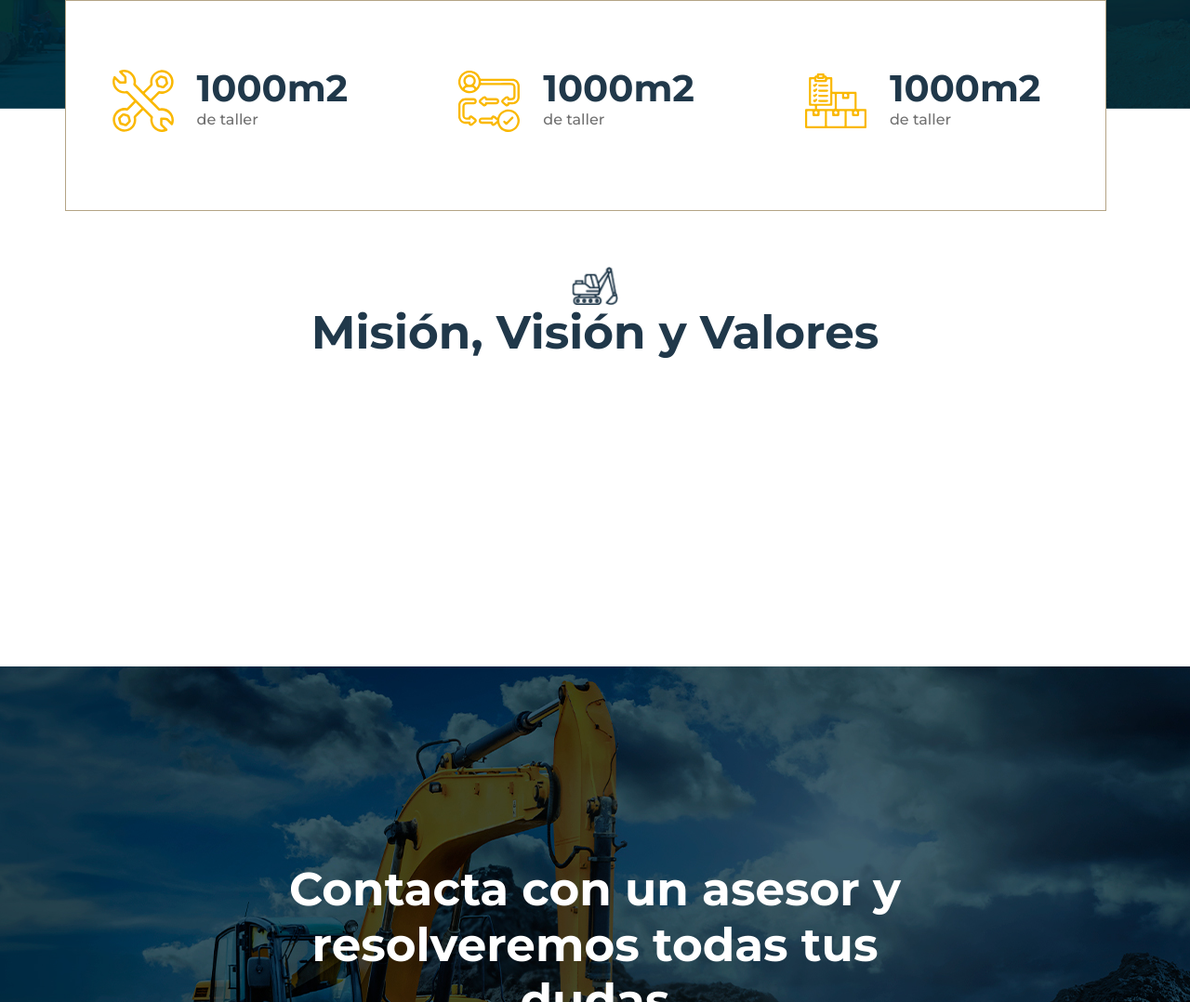
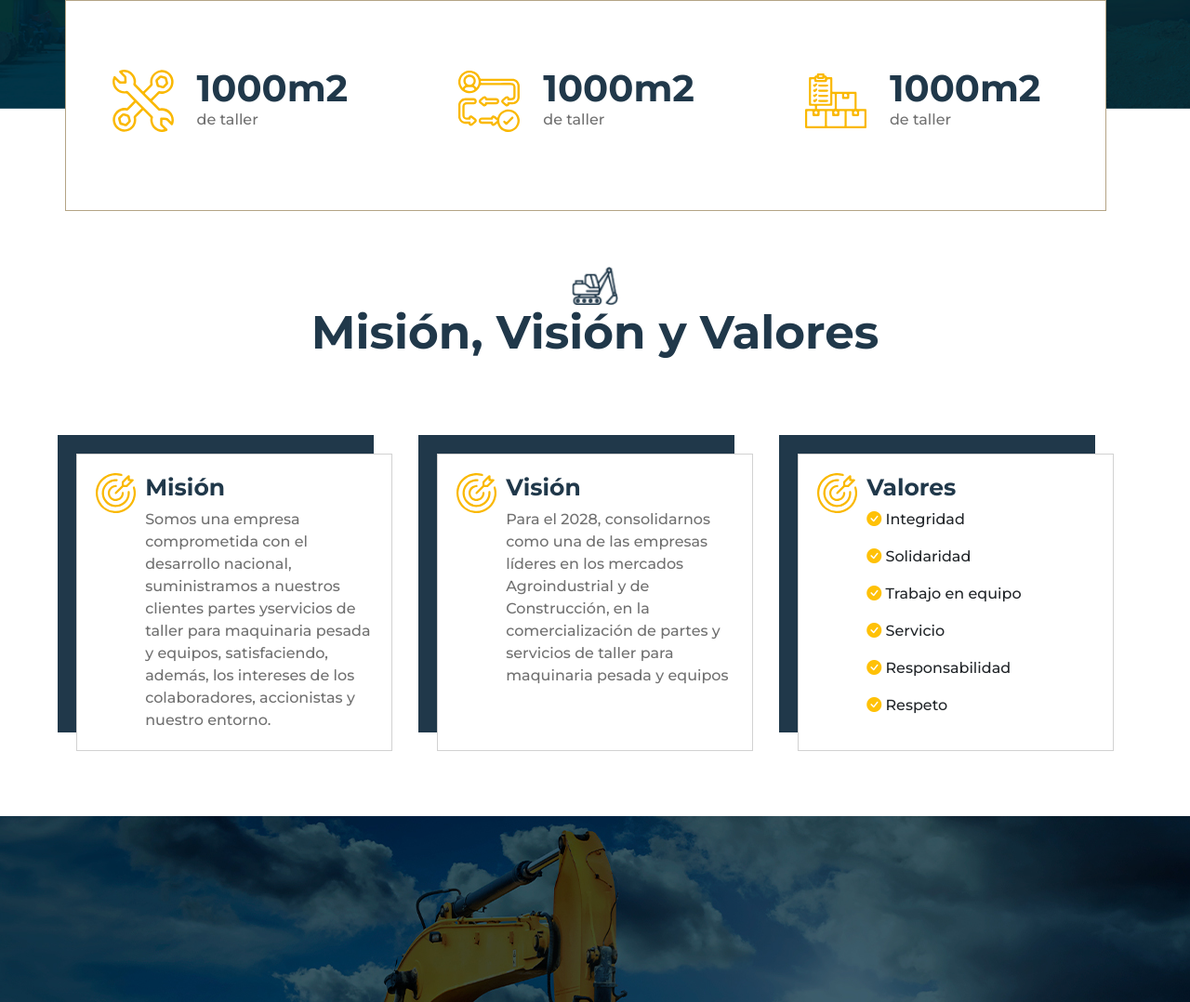
Before and after one commit to EdgarLopez95/granTornillo, a website: page pages/nosotros.html in a window 1280 px wide. Shown: the part 2573-3651 px from the top of the page at 93% size. Drawn offline with nearby package versions, Linux system fonts and the light colour scheme; files whose address does not match are found by name.

Commit message:
corrigiendo errores

```diff
--- a/css/scss/_breakpoints.scss
+++ b/css/scss/_breakpoints.scss
@@ -77,6 +77,9 @@
         }
 
       }
+    }
+    .seccionCincoNosotros {
+      padding: 30px 10px;
     }
   }
 }
--- a/css/scss/pages/_nosotros.scss
+++ b/css/scss/pages/_nosotros.scss
@@ -225,17 +225,54 @@
     }
   }
   .seccionCincoNosotros {
-    padding: 70px 50px 0 50px;
-    height: 500px;
+    padding: 70px 50px 70px 50px;
     .imagenEscabadora {
       max-width: 50px;
       margin: 0 auto;
     }
-    h3 {
+    .titulo {
       text-align: center;
       font-size: clamp(30px, 8vw, 50px);
       font-weight: bold;
       color: $colorDarkBlue;
+      margin-bottom: 100px;
+    }
+    .container {
+      .col {
+
+        .card {
+          box-shadow: -20px -20px 0px 0px rgba(32,56,74,1);
+          padding: 20px;
+          display: flex;
+          flex-direction: row;
+          border-radius: 0;
+          .icono {
+            flex: 15%;
+            margin-right: 10px;
+            .card-img-top {
+              margin: 0 auto;
+            }
+          }
+          .card-body {
+            flex: 85%;
+            padding: 0;
+            .card-title {
+              font-size: 25px;
+              font-weight: bold;
+              hyphens: none;
+              color: $colorDarkBlue;
+              .list{
+                list-style: none;
+                padding-left: 1px !important;
+              }
+            }
+            .card-text {
+              hyphens: none;
+              color: $colorParagraphs;
+            }
+          }
+        }
+      }
     }
   }
 }
--- a/pages/nosotros.html
+++ b/pages/nosotros.html
@@ -275,7 +275,76 @@
           src="../assets/iconoEscabadora.png"
           alt=""
         />
-        <h3>Misión, Visión y Valores</h3>
+        <h3 class="titulo">Misión, Visión y Valores</h3>
+        <div class="container">
+          <div class="row row-cols-1 row-cols-md-3 g-5">
+            <div class="col">
+              <div class="card h-100">
+                <div class="icono">
+                  <img
+                    src="../assets/icono-misión-nosotros.svg"
+                    class="card-img-top"
+                    alt="..."
+                  />
+                </div>
+                <div class="card-body">
+                  <h3 class="card-title">Misión</h3>
+                  <p class="card-text">
+                    Somos una empresa comprometida con el desarrollo nacional,
+                    suministramos a nuestros clientes partes yservicios de
+                    taller para maquinaria pesada y equipos, satisfaciendo,
+                    además, los intereses de los colaboradores, accionistas y
+                    nuestro entorno.
+                  </p>
+                </div>
+              </div>
+            </div>
+            <div class="col">
+              <div class="card h-100">
+                <div class="icono">
+                  <img
+                    src="../assets/icono-misión-nosotros.svg"
+                    class="card-img-top"
+                    alt="..."
+                  />
+                </div>
+                <div class="card-body">
+                  <h3 class="card-title">Visión</h3>
+                  <p class="card-text">
+                    Para el 2028, consolidarnos como una de las empresas líderes en los mercados Agroindustrial y de Construcción, en la comercialización de partes y servicios de taller para maquinaria pesada y equipos
+                  </p>
+                </div>
+              </div>
+            </div>
+            <div class="col">
+              <div class="card h-100">
+                <div class="icono">
+                  <img
+                    src="../assets/icono-misión-nosotros.svg"
+                    class="card-img-top"
+                    alt="..."
+                  />
+                </div>
+                <div class="card-body">
+                  <h3 class="card-title">Valores</h3>
+                  <p><i class="bi bi-check-circle-fill text-warning"></i>
+                    Integridad</p>
+                  <p><i class="bi bi-check-circle-fill text-warning"></i>
+                    Solidaridad</p>
+                  <p><i class="bi bi-check-circle-fill text-warning"></i>
+                    Trabajo en equipo</p>
+                  <p><i class="bi bi-check-circle-fill text-warning"></i>
+                    Servicio</p>
+                  <p><i class="bi bi-check-circle-fill text-warning"></i>
+                    Responsabilidad</p>
+                  <p><i class="bi bi-check-circle-fill text-warning"></i>
+                    Respeto</p>
+
+                </div>
+              </div>
+            </div>
+          </div>
+        </div>
       </div>
       <section class="seccionSix">
         <h3>Contacta con un asesor y resolveremos todas tus dudas</h3>
```
Also changed, not shown: pages/servicios.html (+18 -56 lines), assets/icono-misión-nosotros.svg (added), css/styles.css, 1 other file.
